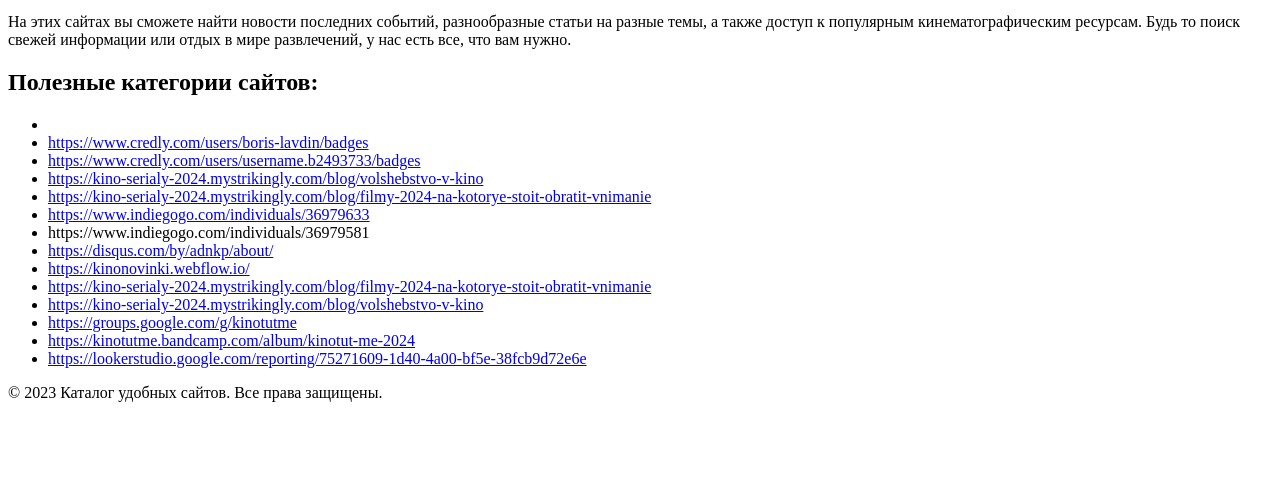
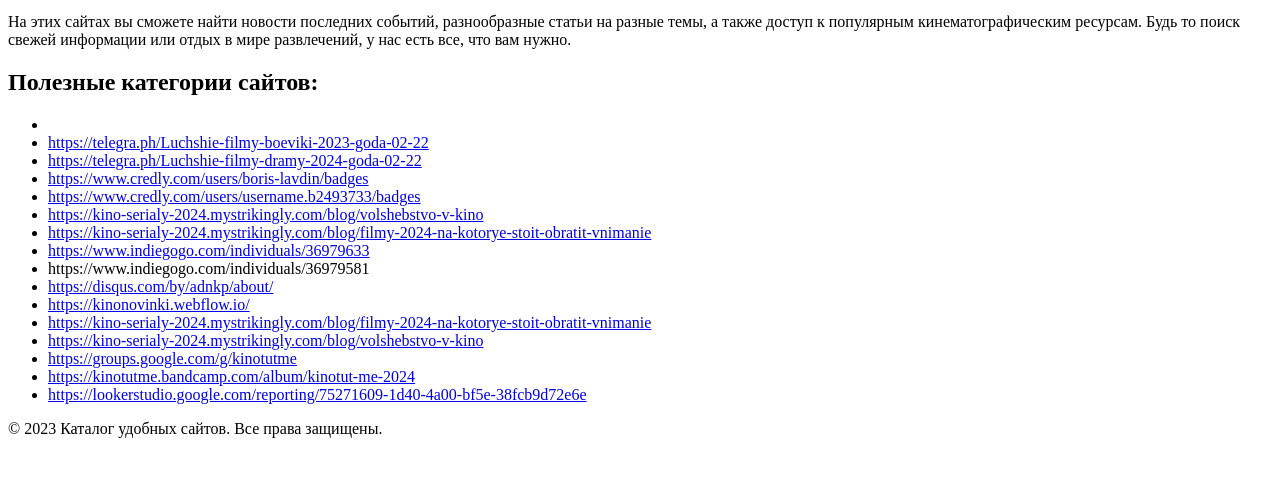
Before and after one commit to ZoriN89/kkgo.github.io, a plain HTML site: page info.html in a window 1280 px wide. Shown: the part 119-596 px from the top of the page. Drawn offline with Linux system fonts and the light colour scheme.

Commit message:
Update info.html

```diff
--- a/info.html
+++ b/info.html
@@ -18,6 +18,8 @@
         <ul>
             <li><a href=""></a></li>
 
+            <li><a href="https://telegra.ph/Luchshie-filmy-boeviki-2023-goda-02-22">https://telegra.ph/Luchshie-filmy-boeviki-2023-goda-02-22</a></li>
+            <li><a href="https://telegra.ph/Luchshie-filmy-dramy-2024-goda-02-22">https://telegra.ph/Luchshie-filmy-dramy-2024-goda-02-22</a></li>
             <li><a href="https://www.credly.com/users/boris-lavdin/badges">https://www.credly.com/users/boris-lavdin/badges</a></li>
             <li><a href="https://www.credly.com/users/username.b2493733/badges">https://www.credly.com/users/username.b2493733/badges</a></li>
             <li><a href="https://kino-serialy-2024.mystrikingly.com/blog/volshebstvo-v-kino">https://kino-serialy-2024.mystrikingly.com/blog/volshebstvo-v-kino</a></li>
```
